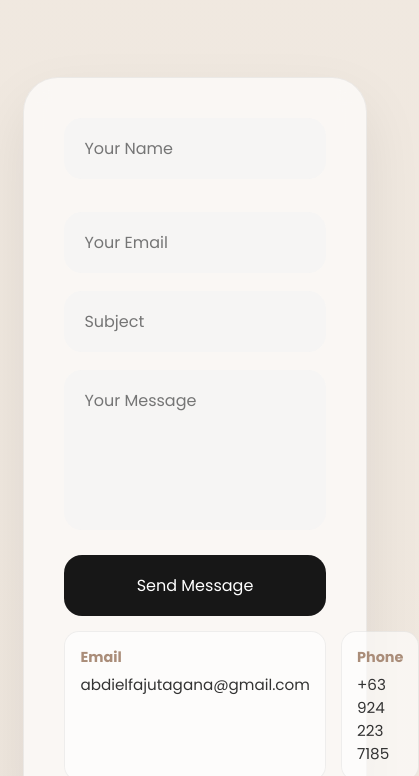
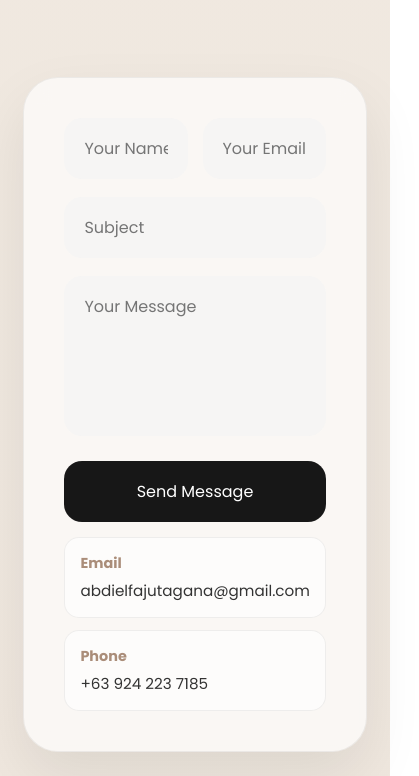
Before and after one commit to abdielfajutagana-creator/yes, a plain HTML site: page index.html in a window 390 px wide. Shown: the part 7601-8377 px from the top of the page, 419 px wide, since content can reach past the window. Drawn offline with Linux system fonts and the light colour scheme.

Commit message:
Update style.css

```diff
--- a/style.css
+++ b/style.css
@@ -1061,19 +1061,18 @@ nav{
 
 /* RESPONSIVE */
 
-@media(max-width:1100px){
+@media (max-width: 768px) {
 
-  .contact-container{
-    grid-template-columns:1fr;
+  .contact-info-inline{
+    flex-direction: column;
+    gap: 12px;
   }
 
-  .input-row{
-    grid-template-columns:1fr;
+  .info-mini{
+    width: 100%;
+    min-width: 100%;
   }
 
-  .contact-header h2{
-    font-size:3rem;
-  }
 }
 
 /* ANIMATION */
```
